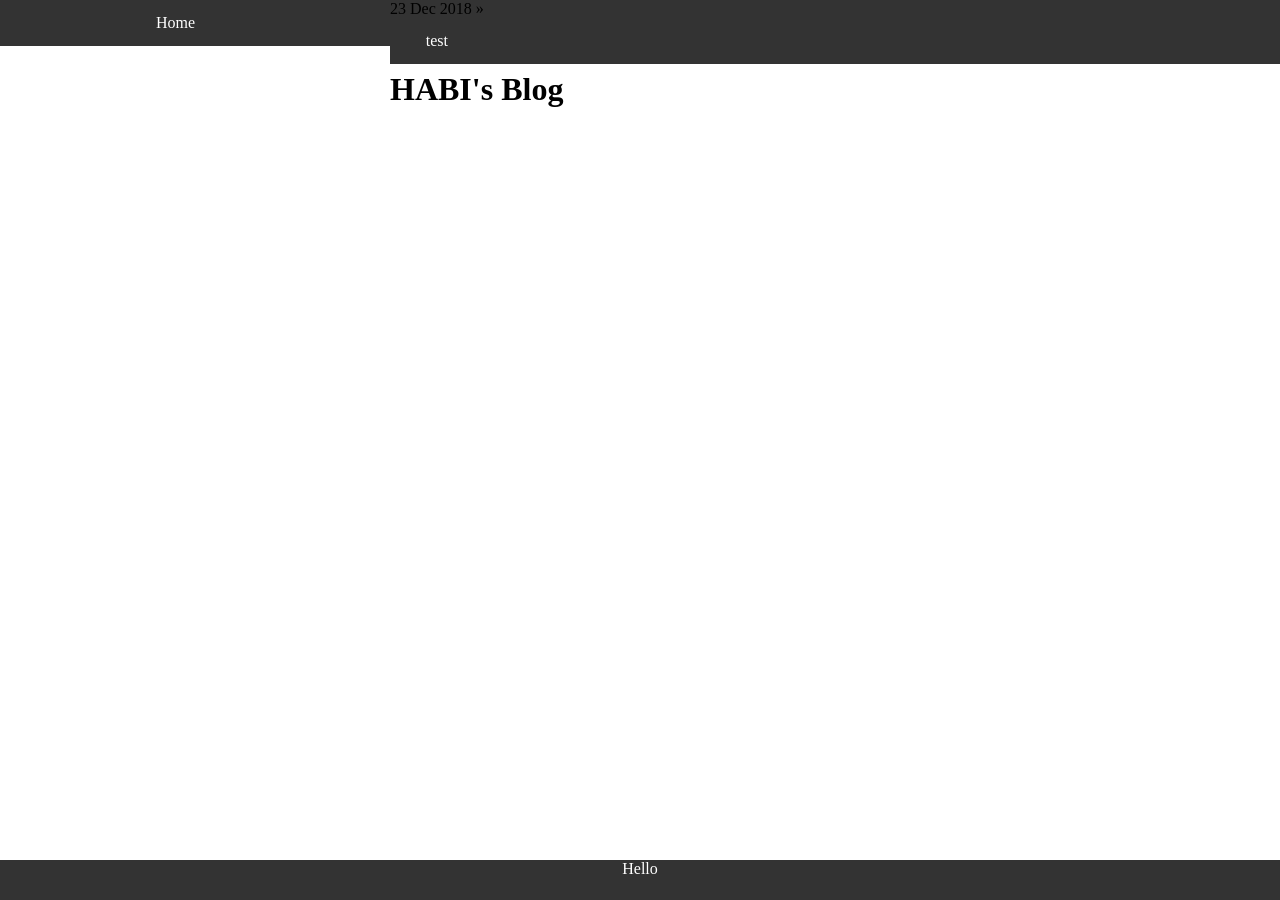
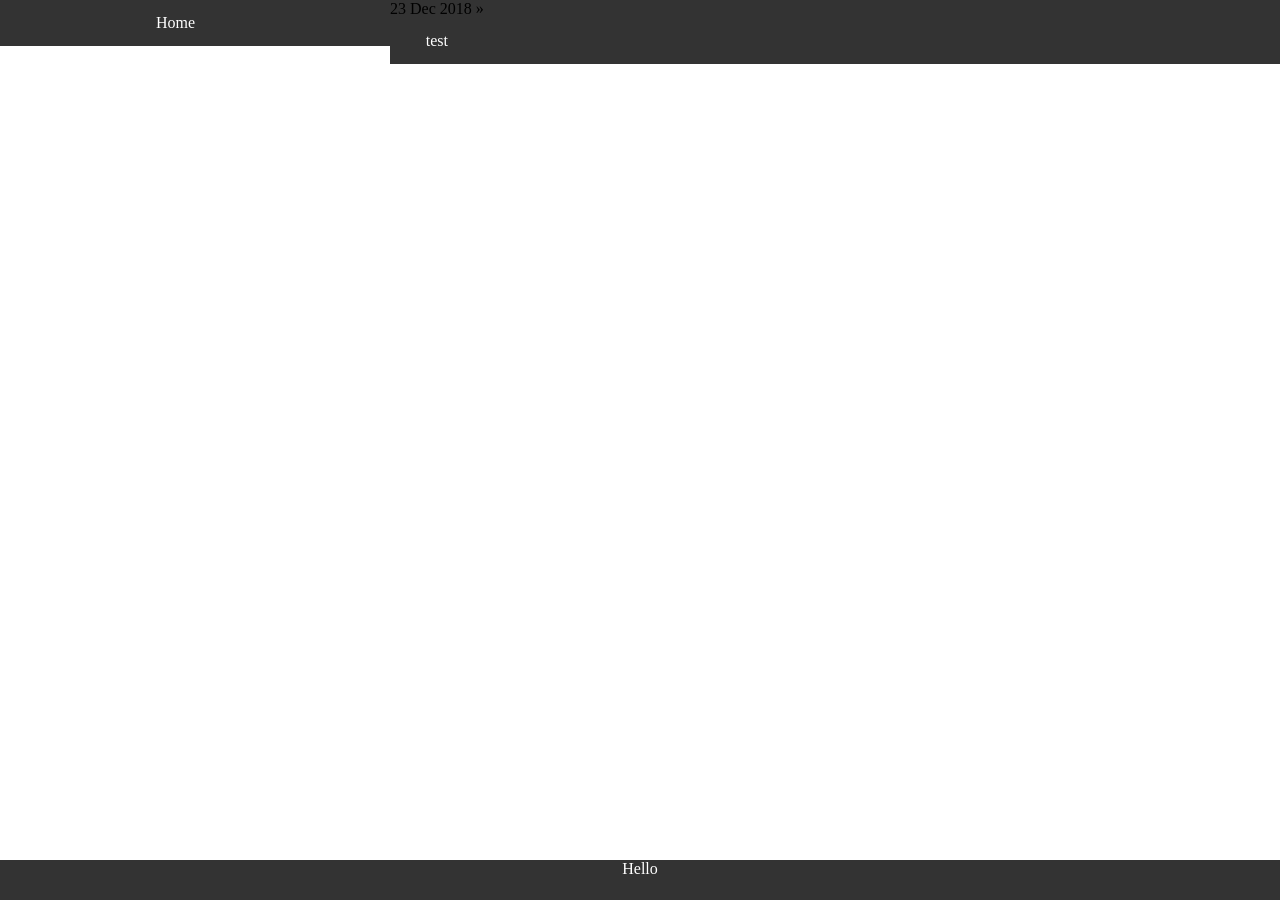
Before and after one commit to iamhabi/iamhabi.github.io, a Jekyll site: the page built from main.html, in a window 1280 px wide. Built offline with Jekyll 4.4.1, drawn with Linux system fonts in a browser that asks for light colours.

Commit message:
Update main.html

```diff
--- a/main.html
+++ b/main.html
@@ -1,10 +1,8 @@
 ---
 layout: default
-title: HABI's Blog
 ---
-<h1>{{ page.title }}</h1>
+
 <ul class="posts">
-
 	{% for post in site.posts %}
 		<li>
 			<span>{{ post.date | date_to_string }}</span> » <a href="{{ post.url }}" title="{{ post.title }}">{{ post.title }}</a>
```
